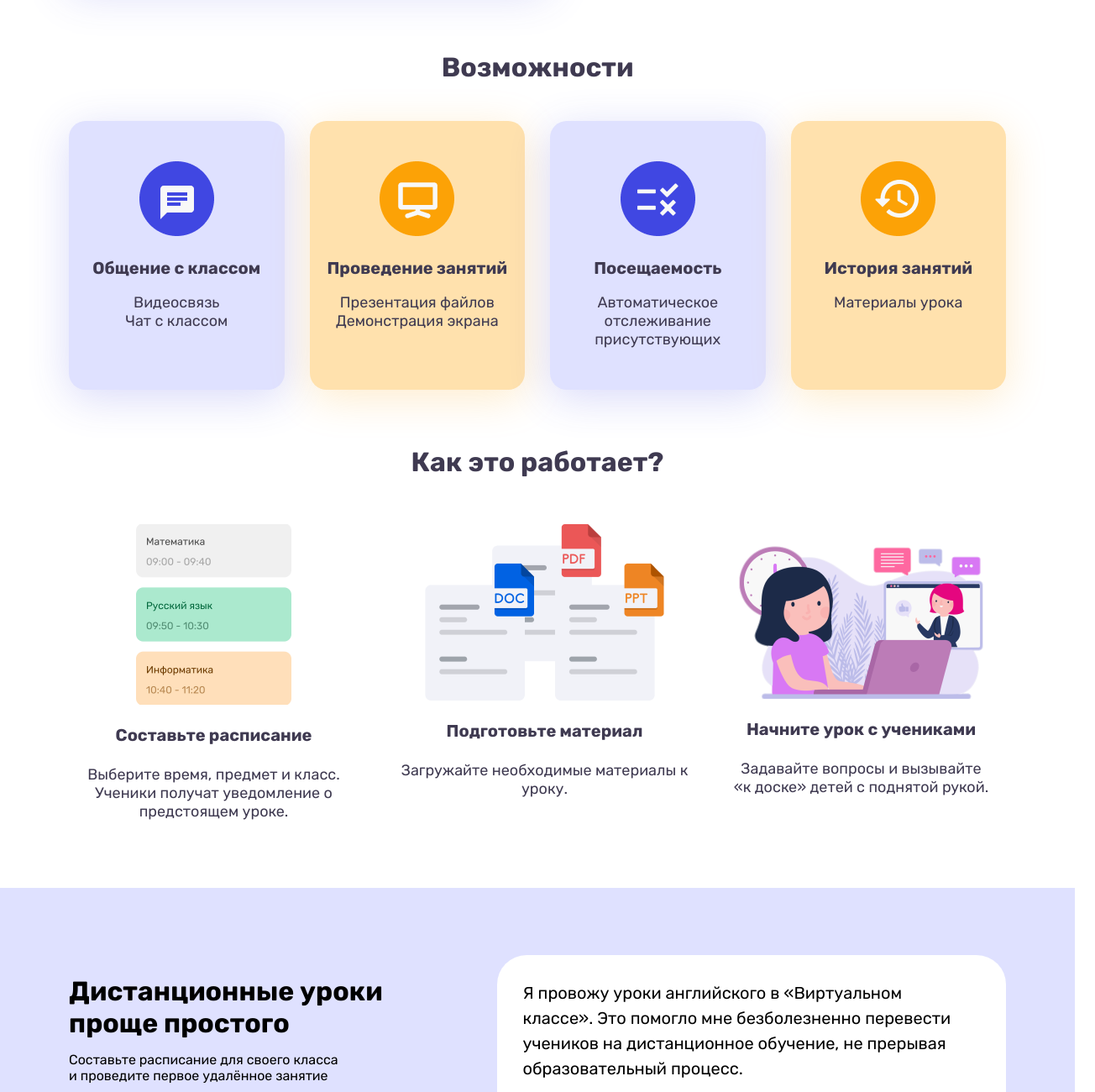
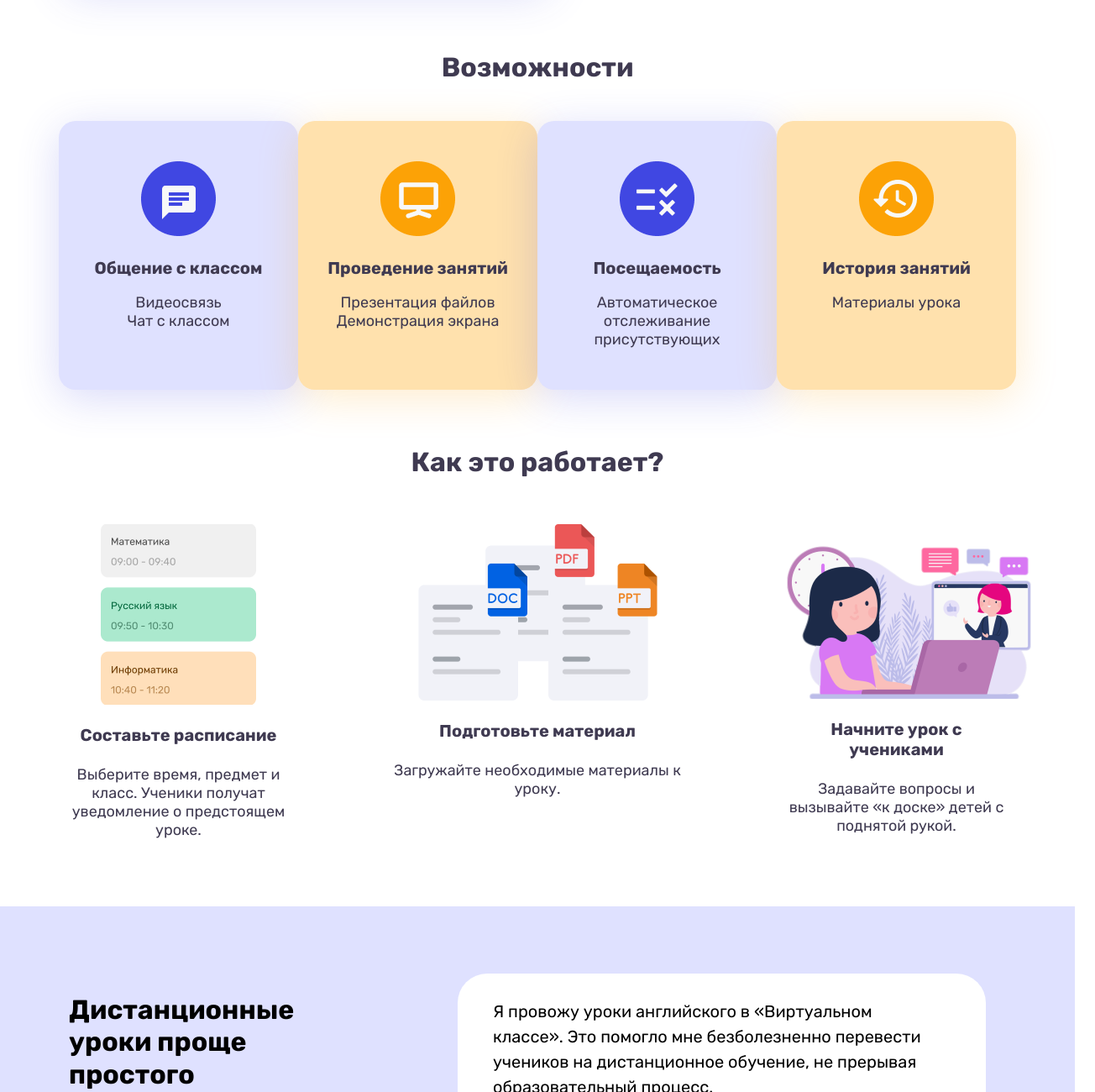
Before and after one commit to KirillBer/EduKesha, a plain HTML site: page EduKesha/project/index.html in a window 1280 px wide. Shown: the part 1500-2800 px from the top of the page at 84% size, 1304 px wide, since content can reach past the window. Drawn offline with nearby package versions, Linux system fonts and the light colour scheme.

Commit message:
Add files via upload

```diff
--- a/EduKesha/project/index.html
+++ b/EduKesha/project/index.html
@@ -66,7 +66,7 @@
                                 </ul>
                             </div>
                         </div>
-                        <div class="offset-1 col-6">
+                        <div class="col-7 promo__wrap-item-second">
                             <img src="public/images/online-lesson.png" class="promo__image" alt="">
                         </div>
                     </div>
@@ -76,6 +76,8 @@
         <section class="class">
             <div class="container">
                 <div class="class__wrap">
+                    <div class="row">
+                        <div class="col-6">
                             <div class="class__info">
                                 <h2 class="class__info-title">
                                     Проводите видеоуроки с целым классом
@@ -89,14 +91,22 @@
                                     </li>
                                 </ul>
                             </div>
+                        </div>
+                        <div class="col-6 class__wrap-item-second">
                             <img src="public/images/teacher.png" class="class__image" alt="">
+                        </div>
+                    </div>
                 </div>
             </div>
         </section>
         <section class="history">
             <div class="container">
                 <div class="history__wrap">
+                    <div class="row">
+                        <div class="col-6">
                             <img src="public/images/past_lessons.png" class="history__image" alt="">
+                        </div>
+                        <div class="col-6">
                             <div class="history__info">
                                 <h3 class="history__info-title">
                                     Просматривайте историю занятий
@@ -112,6 +122,8 @@
                             </div>
                         </div>
                     </div>
+                </div>
+            </div>
         </section>
         <section class="possibilities">
             <div class="container">
@@ -119,8 +131,8 @@
                     <h4>
                         Возможности
                     </h4>
-                    <div class="possibilities__cards">
-                        <div class="possibilities__cards-first">
+                    <div class="row possibilities__cards">
+                        <div class="col-3 possibilities__cards-first">
                             <img src="public/images/chat.png" alt="">
                             <h5>
                                 Общение с классом
@@ -130,7 +142,7 @@
                                 Чат с классом
                             </p>
                         </div>
-                        <div class="possibilities__cards-second">
+                        <div class="col-3 possibilities__cards-second">
                             <img src="public/images/computer.png" alt="">
                             <h5>
                                 Проведение занятий
@@ -140,7 +152,7 @@
                                 Демонстрация экрана
                             </p>
                         </div>
-                        <div class="possibilities__cards-third">
+                        <div class="col-3 possibilities__cards-third">
                             <img src="public/images/marks.png" alt="">
                             <h5>
                                 Посещаемость
@@ -151,7 +163,7 @@
                                 присутствующих
                             </p>
                         </div>
-                        <div class="possibilities__cards-fourth">
+                        <div class="col-3 possibilities__cards-fourth">
                             <img src="public/images/reset.png" alt="">
                             <h5>
                                 История занятий
@@ -170,8 +182,8 @@
                     <h6 class="idea__wrap-title">
                         Как это работает?
                     </h6>
-                    <div class="idea__cards">
-                        <div class="idea__cards-first">
+                    <div class="row idea__cards">
+                        <div class="col-3 idea__cards-first">
                             <img src="public/images/lessons.png" alt="">
                             <h6>
                                 Составьте расписание
@@ -180,7 +192,7 @@
                                 Выберите время, предмет и класс. Ученики получат уведомление о предстоящем уроке.
                             </p>
                         </div>
-                        <div class="idea__cards-second">
+                        <div class="col-4 idea__cards-second">
                             <img src="public/images/format.png" alt="">
                             <h6>
                                 Подготовьте материал
@@ -189,7 +201,7 @@
                                 Загружайте необходимые материалы к уроку.
                             </p>
                         </div>
-                        <div class="idea__cards-third">
+                        <div class="col-3 idea__cards-third">
                             <img src="public/images/lesson_with_teacher.png" alt="">
                             <h6>
                                 Начните урок с учениками
@@ -205,18 +217,19 @@
         <section class="reviews">
             <div class="container">
                 <div class="reviews__wrap">
-                    <div class="reviews__info">
+                    <div class="row">
+                        <div class="col-4 reviews__info">
                             <h1>
                                 Дистанционные уроки проще простого
                             </h1>
-                        <p>
+                            <p class="col-10">
                                 Составьте расписание для своего класса и проведите первое удалённое занятие
                             </p>
                             <button>
                                 Провести урок
                             </button>
                         </div>
-                    <div class="reviews__card">
+                        <div class="offset-1 col-7 reviews__card">
                             <h2>
                                 Я провожу уроки английского в «Виртуальном классе». Это помогло мне безболезненно перевести учеников на дистанционное обучение, не прерывая образовательный процесс.
                             </h2>
@@ -229,6 +242,7 @@
                                     <p>
                                         Учитель математики
                                     </p>
+                                </div>
                             </div>
                         </div>
                     </div>
--- a/EduKesha/project/style.css
+++ b/EduKesha/project/style.css
@@ -71,18 +71,6 @@ body, a{
     margin: 0;
     padding: 0;
 }
-/*
-.container{
-    margin: 0;
-    padding: 0;
-}
-*/
-/*
-section{
-    margin: 0;
-    padding: 0 345px 0;
-}
-*/
 p, h1, h2, h3, h4, h5{
     margin: 0;
     padding: 0;
@@ -126,9 +114,10 @@ ul{
         margin-bottom: 80px;
 }
 .promo__wrap{
-    display: flex;
-    justify-content: center;
-    /*gap: 40px;*/
+
+}
+.promo__wrap-item-second{
+    text-align: end;
 }
 .promo__wrap .promo_image{
     background-size: contain;
@@ -202,14 +191,14 @@ ul{
     background-color: var(--lilac);
 }
 .class__wrap{
-    display: flex;
-    gap: 60px;
-    align-items: center;
-    justify-content: space-between;
+
 }
-.class__wrap .class__image{
+.class__wrap img{
     margin-top: 7px;
     height: 241px;
+}
+.class__wrap-item-second{
+    text-align: end;
 }
 .class__info{
     max-width: 570px;
@@ -240,9 +229,7 @@ ul{
     margin-top: 80px;
 }
 .history__wrap{
-    display: flex;
-    gap: 65px;
-    align-items: center;
+
 }
 .history__wrap .history__image{
     height: 338px;
@@ -284,8 +271,7 @@ ul{
     font-size: var(--title_medium);
 }
 .possibilities__cards{
-    display: flex;
-    gap: 30px;
+    justify-content: space-between;
 }
 .possibilities__cards div{
     text-align: center;
@@ -330,7 +316,6 @@ ul{
     font-size: var(--title_medium)
 }
 .idea__cards{
-    display: flex;
     justify-content: space-between;
     text-align: center;
 }
@@ -345,16 +330,6 @@ ul{
     font-family: var(--font_regular);
     font-size: var(--text_main)
 }
-.idea__cards-first{
-    width: 345px;
-}
-.idea__cards-second{
-    width: 345px;
-}
-.idea__cards-third{
-    width: 311px;
-    margin-right: 17px;
-}
 /*Конец Идея*/
 
 
@@ -365,16 +340,12 @@ ul{
     background-color: var(--lilac);
 }
 .reviews__wrap{
-    display: flex;
     padding-top: 80px;
     padding-bottom: 72px;
-    gap: 135px;
     color: black;
 }
 .reviews__info{
     margin-top: 24px;
-    width: 390px;
-    height: 202px;
 }
 .reviews__info h1{
     font-weight: var(--weight_titles);
@@ -384,7 +355,7 @@ ul{
 .reviews__info p{
     margin-top: 14px;
     margin-bottom: 20px;
-    width: 325px;
+    max-width: 325px;
     font-weight: var(--weight_text);
     font-family: var(--font_regular);
     font-size: var(--text_small)
```
Lines whose indentation alone changed are shown as unchanged.
